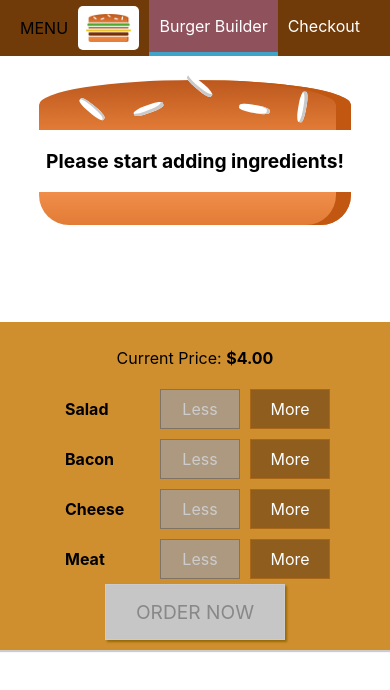
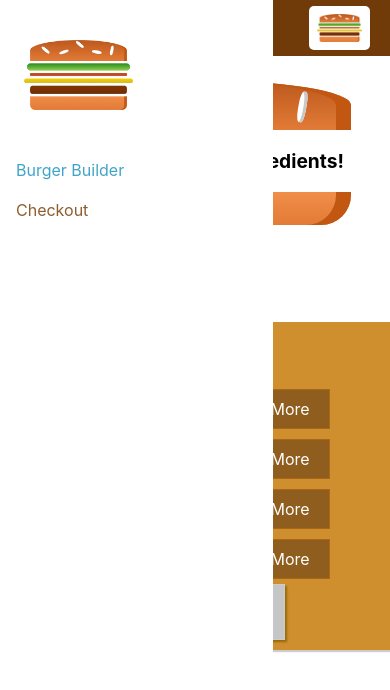
Before and after one commit to Rawgher/react_burger_app, a React app: page / in a window 390 px wide. Shown: the top 690 px of the page. Built offline with nearby package versions, Linux system fonts and the light colour scheme.

Commit message:
working on mobile responsiveness

```diff
--- a/src/components/Layout/Layout.js
+++ b/src/components/Layout/Layout.js
@@ -1,11 +1,13 @@
 import React from "react";
 import Aux from "../../hoc/Auxiliary";
+import SideDrawer from "../Navigation/SideDrawer/SideDrawer";
 import Toolbar from "../Navigation/Toolbar/Toolbar";
 import classes from "./Layout.module.css";
 
 const Layout = props => (
   <Aux>
     <Toolbar />
+    <SideDrawer />
     <main className={classes.Content}>{props.children}</main>
   </Aux>
 );
--- a/src/components/Logo/Logo.js
+++ b/src/components/Logo/Logo.js
@@ -3,7 +3,7 @@
 import classes from "./Logo.module.css";
 
 const logo = props => (
-  <div className={classes.Logo}>
+  <div className={classes.Logo} style={{ height: props.height }}>
     <img src={burgerLogo} alt="burgerLogo" />
   </div>
 );
--- a/src/components/Logo/Logo.module.css
+++ b/src/components/Logo/Logo.module.css
@@ -1,7 +1,7 @@
 .Logo {
   background-color: white;
   padding: 8px;
-  height: 80%;
+  height: 100%;
   box-sizing: border-box;
   border-radius: 5px;
 }
--- a/src/components/Navigation/NavigationItems/NavigationItem/NavigationItem.module.css
+++ b/src/components/Navigation/NavigationItems/NavigationItem/NavigationItem.module.css
@@ -1,6 +1,27 @@
+.NavigationItem {
+  margin: 10px 0;
+  box-sizing: border-box;
+  display: block;
+  width: 100%;
+}
+
+.NavigationItem a {
+  color: #8f5c2c;
+  text-decoration: none;
+  width: 100%;
+  box-sizing: border-box;
+  display: block;
+}
+
+.NavigationItem a:hover,
+.NavigationItem a:active,
+.NavigationItem a.active {
+  color: #40a4c8;
+}
+
+@media (min-width: 500px) {
   .NavigationItem {
     margin: 0;
-  box-sizing: border-box;
     display: flex;
     height: 100%;
     width: auto;
@@ -9,12 +30,9 @@
 
   .NavigationItem a {
     color: white;
-  text-decoration: none;
     height: 100%;
     padding: 16px 10px;
     border-bottom: 4px solid transparent;
-  box-sizing: border-box;
-  display: block;
   }
 
   .NavigationItem a:hover,
@@ -24,3 +42,4 @@
     border-bottom: 4px solid #40a4c8;
     color: white;
   }
+}
--- a/src/components/Navigation/NavigationItems/NavigationItems.module.css
+++ b/src/components/Navigation/NavigationItems/NavigationItems.module.css
@@ -3,6 +3,13 @@
   padding: 0;
   list-style: none;
   display: flex;
+  flex-flow: column;
   align-items: center;
   height: 100%;
 }
+
+@media (min-width: 500px) {
+  .NavigationItems {
+    flex-flow: row;
+  }
+}
--- /dev/null
+++ b/src/components/Navigation/SideDrawer/SideDrawer.js
@@ -0,0 +1,19 @@
+import React from "react";
+import Logo from "../../Logo/Logo";
+import NavigationItems from "../NavigationItems/NavigationItems";
+import classes from "./SideDrawer.module.css";
+
+const sideDrawer = props => {
+  return (
+    <div className={classes.SideDrawer}>
+      <div className={classes.Logo}>
+        <Logo />
+      </div>
+      <nav>
+        <NavigationItems />
+      </nav>
+    </div>
+  );
+};
+
+export default sideDrawer;
--- /dev/null
+++ b/src/components/Navigation/SideDrawer/SideDrawer.module.css
@@ -0,0 +1,32 @@
+.SideDrawer {
+  position: fixed;
+  width: 280px;
+  max-width: 70%;
+  height: 100%;
+  left: 0;
+  top: 0;
+  z-index: 200;
+  background-color: white;
+  padding: 32px 16px;
+  box-sizing: border-box;
+  transition: transform 0.3s ease-out;
+}
+
+@media (min-width: 500px) {
+  .SideDrawer {
+    display: none;
+  }
+}
+
+.Open {
+  transform: translateX(0);
+}
+
+.Close {
+  transform: translateX(-100%);
+}
+
+.Logo {
+  height: 11%;
+  margin-bottom: 32px;
+}
--- a/src/components/Navigation/Toolbar/Toolbar.js
+++ b/src/components/Navigation/Toolbar/Toolbar.js
@@ -6,8 +6,10 @@
 const toolbar = props => (
   <header className={classes.Toolbar}>
     <div>MENU</div>
-    <Logo />
-    <nav>
+    <div className={classes.Logo}>
+      <Logo />
+    </div>
+    <nav className={classes.DesktopOnly}>
       <NavigationItems />
     </nav>
   </header>
--- a/src/components/Navigation/Toolbar/Toolbar.module.css
+++ b/src/components/Navigation/Toolbar/Toolbar.module.css
@@ -16,3 +16,13 @@
 .Toolbar nav {
   height: 100%;
 }
+
+.Logo {
+  height: 80%;
+}
+
+@media (max-width: 499px) {
+  .DesktopOnly {
+    display: none;
+  }
+}
```
Lines whose indentation alone changed are shown as unchanged.
